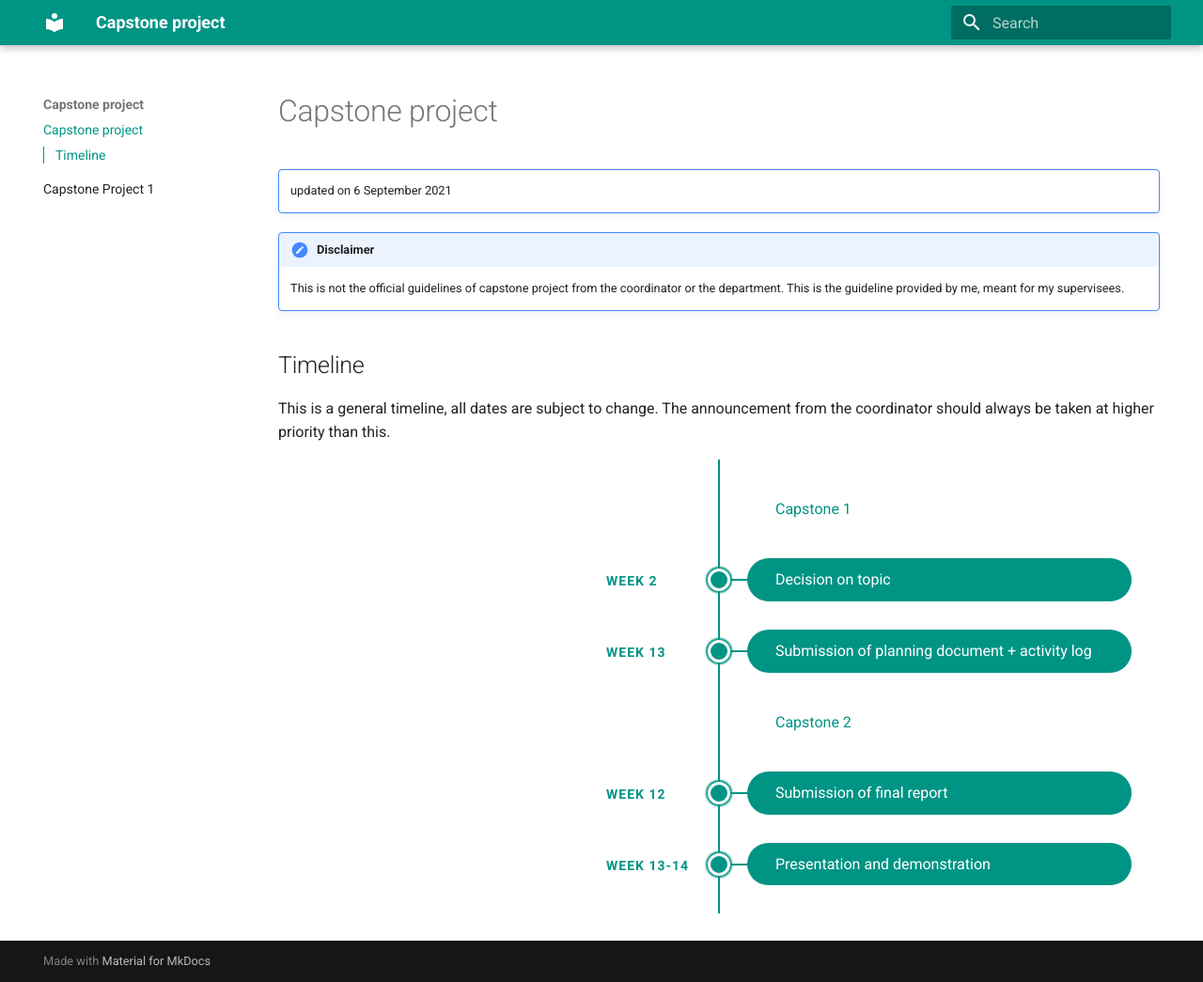
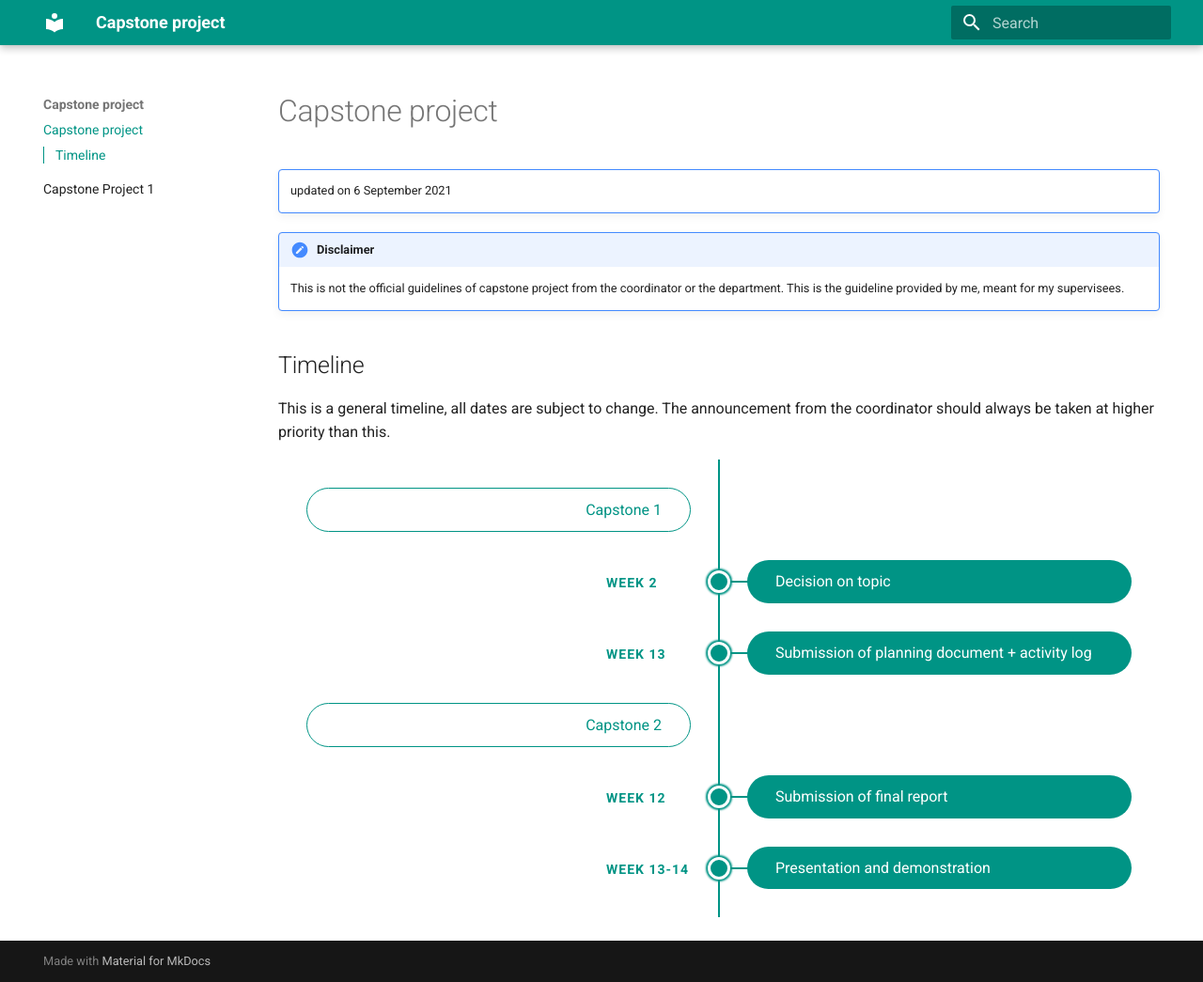
Before and after one commit to ricwtk/dcis-capstone, an MkDocs documentation site: the page built from src/index.md, in a window 1280 px wide and 1045 px high. Shown: the whole window at 94% size. Built offline with MkDocs 1.6.1 and Material for MkDocs 9.7.7, drawn with Linux system fonts in a browser that asks for light colours.

Commit message:
update title for timeline

```diff
--- a/docs/index.html
+++ b/docs/index.html
@@ -271,7 +271,7 @@
 <h2 id="timeline">Timeline</h2>
 <p>This is a general timeline, all dates are subject to change. The announcement from the coordinator should always be taken at higher priority than this.</p>
 <div class="timeline">
-    <div class="container right title">
+    <div class="container left title">
         <div class="content">Capstone 1</div>
     </div>
     <div class="container right">
@@ -282,7 +282,7 @@
         <div class="date">Week 13</div>
         <div class="content">Submission of planning document + activity log</div>
     </div>
-    <div class="container right title">
+    <div class="container left title">
         <div class="content">Capstone 2</div>
     </div>
     <div class="container right">
--- a/src/index.md
+++ b/src/index.md
@@ -11,7 +11,7 @@
 This is a general timeline, all dates are subject to change. The announcement from the coordinator should always be taken at higher priority than this.
 
 <div class="timeline">
-    <div class="container right title">
+    <div class="container left title">
         <div class="content">Capstone 1</div>
     </div>
     <div class="container right">
@@ -22,7 +22,7 @@ This is a general timeline, all dates are subject to change. The announcement fr
         <div class="date">Week 13</div>
         <div class="content">Submission of planning document + activity log</div>
     </div>
-    <div class="container right title">
+    <div class="container left title">
         <div class="content">Capstone 2</div>
     </div>
     <div class="container right">
--- a/src/stylesheets/extra.css
+++ b/src/stylesheets/extra.css
@@ -67,7 +67,14 @@
   border-radius: 500px 500px 500px 500px;
   color: var(--md-primary-fg-color);
   border-color: var(--md-primary-fg-color);
-  border-width: 5px;
+  border-width: 1px;
+  border-style: solid;
+  text-align: right;
+  /* box-shadow: 0 0 2px 2px var(--md-primary-fg-color); */
+}
+
+.container.title.right .content {
+  text-align: left;
 }
 
 .container.title::before {
```
Also changed, not shown: docs/stylesheets/extra.css (+8 -1 lines), 1 other file.
